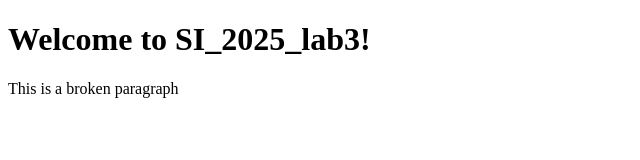
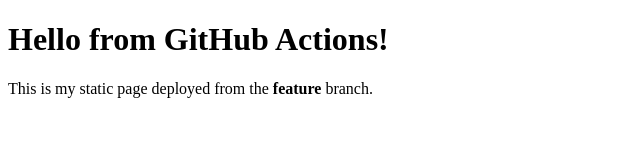
Before and after one commit to velkovdimitar21/SI_2025_lab3_213093, a plain HTML site: page index.html in a window 1280 px wide. Shown: the whole page, without its empty margins (0-640 px from the left). Drawn offline with Linux system fonts and the light colour scheme.

Commit message:
Change HTML branch name

```diff
--- a/index.html
+++ b/index.html
@@ -1,12 +1,10 @@
 <!DOCTYPE html>
-<html lang="en">
+<html>
 <head>
-  <meta charset="UTF-8">
-  <meta name="viewport" content="width=device-width, initial-scale=1.0">
-  <title>SI_2025_lab3</title>
+  <title>CI/CD Homework</title>
 </head>
 <body>
-  <h1>Welcome to SI_2025_lab3!</h1>
-  <p>This is a broken paragraph
+  <h1>Hello from GitHub Actions!</h1>
+  <p>This is my static page deployed from the <strong>feature</strong> branch.</p>
 </body>
 </html>
```
